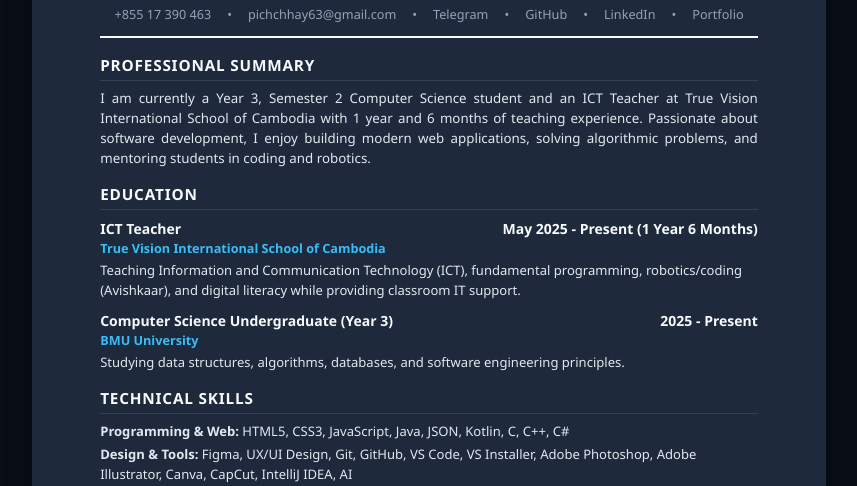
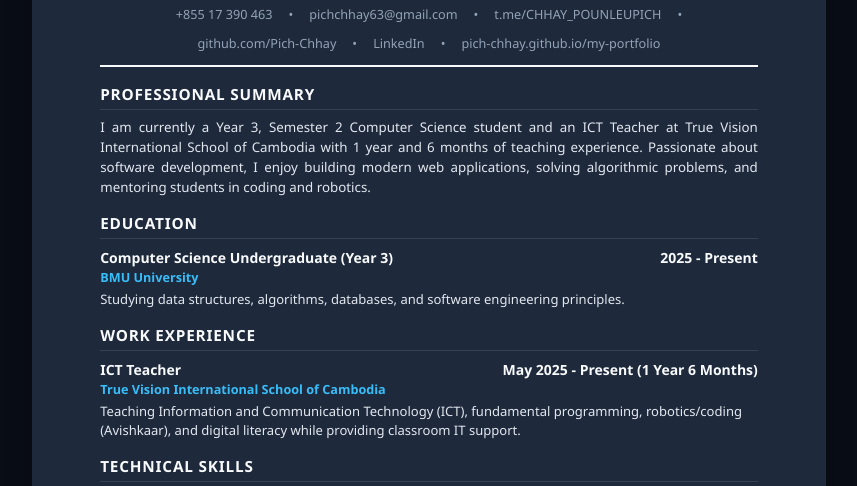
Before and after one commit to Pich-Chhay/my-portfolio, a plain HTML site: page cv.html in a window 1280 px wide. Shown: the part 249-735 px from the top of the page, without its empty margins (211-1068 px from the left). Drawn offline with Linux system fonts and the light colour scheme.

Commit message:
feat: finalize CV work experience, education split, and CSS reset

```diff
--- a/cv.html
+++ b/cv.html
@@ -269,6 +269,11 @@
     </section>
 
     <section class="cv-section">
+      <h2>Work Experience</h2>
+      <div id="cv-work"></div>
+    </section>
+
+    <section class="cv-section">
       <h2>Technical Skills</h2>
       <div class="skills-list" id="cv-skills"></div>
     </section>
@@ -325,23 +330,30 @@
         if (p.location) contacts.push(`<span>${p.location}</span>`);
         if (p.phone) contacts.push(`<a href="tel:${p.phone.replace(/\s+/g, '')}">${p.phone}</a>`);
         if (p.email) contacts.push(`<a href="mailto:${p.email}">${p.email}</a>`);
-        if (p.telegram) contacts.push(`<a href="${p.telegram}" target="_blank">Telegram</a>`);
-        if (p.github) contacts.push(`<a href="${p.github}" target="_blank">GitHub</a>`);
+        if (p.telegram) contacts.push(`<a href="${p.telegram}" target="_blank">t.me/CHHAY_POUNLEUPICH</a>`);
+        if (p.github) contacts.push(`<a href="${p.github}" target="_blank">github.com/Pich-Chhay</a>`);
         if (p.linkedin) contacts.push(`<a href="${p.linkedin}" target="_blank">LinkedIn</a>`);
-        contacts.push(`<a href="https://pich-chhay.github.io/my-portfolio/" target="_blank">Portfolio</a>`);
+        contacts.push(`<a href="https://pich-chhay.github.io/my-portfolio/" target="_blank">pich-chhay.github.io/my-portfolio</a>`);
         document.getElementById("cv-contact").innerHTML = contacts.join(" &bull; ");
 
-        const eduContainer = document.getElementById("cv-education");
-        eduContainer.innerHTML = (data.experience || []).map(item => `
+        const renderExpItem = (item) => `
           <div class="item">
             <div class="item-header">
               <span>${item.role}</span>
               <span>${item.period}</span>
             </div>
-            <div class="item-sub">${item.organization}</div>
+            <div class="item-sub">
+              ${item.organizationUrl ? `<a href="${item.organizationUrl}" target="_blank" style="color: inherit; text-decoration: none;">${item.organization}</a>` : item.organization}
+            </div>
             <p>${item.description}</p>
           </div>
-        `).join("");
+        `;
+
+        const workItems = (data.experience || []).filter(i => i.type === "work");
+        const eduItems = (data.experience || []).filter(i => i.type !== "work");
+
+        document.getElementById("cv-work").innerHTML = workItems.map(renderExpItem).join("");
+        document.getElementById("cv-education").innerHTML = eduItems.map(renderExpItem).join("");
 
         const skillsContainer = document.getElementById("cv-skills");
         skillsContainer.innerHTML = (data.skills || []).map(group => `
```
